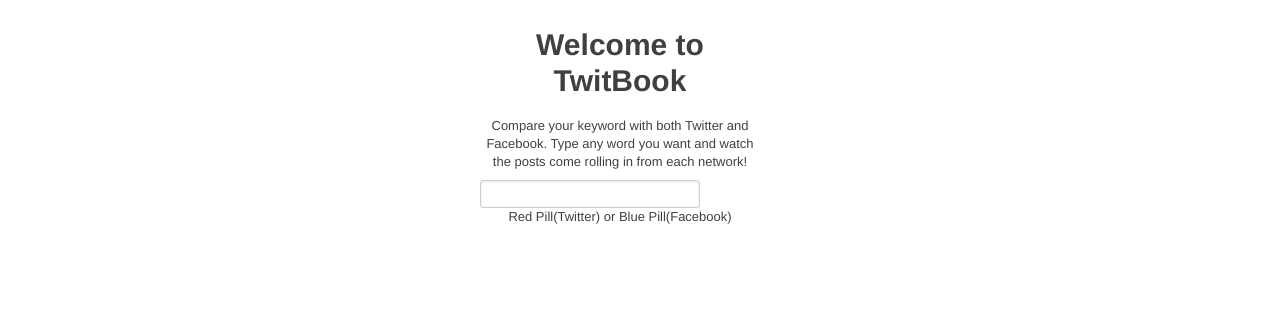
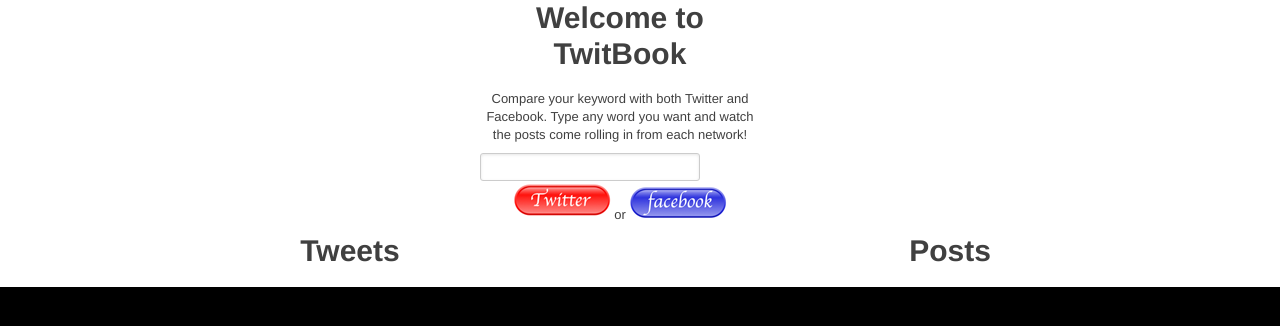
Before and after one commit to dhart1/TwitBook, a plain HTML site: page index.html in a window 1280 px wide. Drawn offline with nearby package versions, Linux system fonts and the light colour scheme; a script that the page names is missing.

Commit message:
set up the DOM

```diff
--- a/index.html
+++ b/index.html
@@ -1,5 +1,5 @@
 <!DOCTYPE html>
-<html>
+<html id="background">
   <head>
 	<meta http-equiv="Content-Type" content="text/html; charset=UTF-8" />
 	<meta name="author" content="David Hart">
@@ -16,11 +16,6 @@
   </head>
 
   <body>
-	<div class="row"> <!-- Spacer Row-->
-	    <div class="span16" >
-	        <p id="padding">&nbsp;</p>
-	    </div>
-	  </div>
 	  <div class="row">
 	  	<div class="span5 offset8">
 	    	<h1>Welcome to TwitBook</h1>
@@ -28,16 +23,28 @@
 	    </div>
 	  </div>
 	  <div class="row">
-	  	<div class="span8 offset8">
-			<input type="text" ></input>
+	  	<div class="span6 offset8">
+			<input id="input_text" type="text" ></input>
 	    </div>
 	  </div>
 	  <div class="row">
-	 	<div class="span5 offset8">
-			<p>Red Pill(Twitter)       or       Blue Pill(Facebook)</p>
+	 	<div class="span21">
+			<p><img src="images/red_pill.png">  or  <img src="images/blue_pill.png"></p>
 	    </div>
 	  </div>
-	<div  class="row" id="tweets">
+	<div class="row">
+		<div class="span8 offset2">
+			<h1>Tweets</h1>
+		</div>
+		<div class="span8 offset2">
+			<h1>Posts</h1>
+		</div>
+	</div>
+	<div  class="row">
+		<div class="span8 offset2" id="tweets">
+		</div>
+		<div class="span8 offset2" id="posts">
+		</div>
 	</div>
 
   </body>
--- a/stylesheets/style.css
+++ b/stylesheets/style.css
@@ -10,3 +10,6 @@ body {
 h1,p {
 	text-align:center;
 }
+#background {
+	background:black;
+}
```
Also changed, not shown: images/blue_pill.png (added), images/red_pill.png (added), 1 other file.
